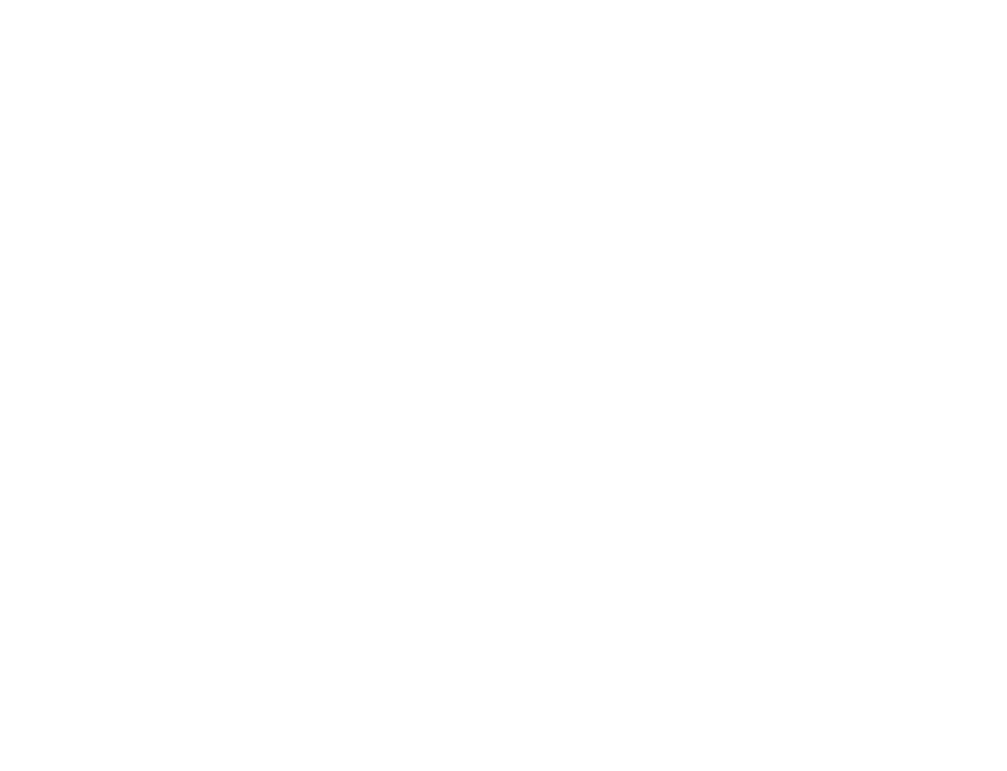
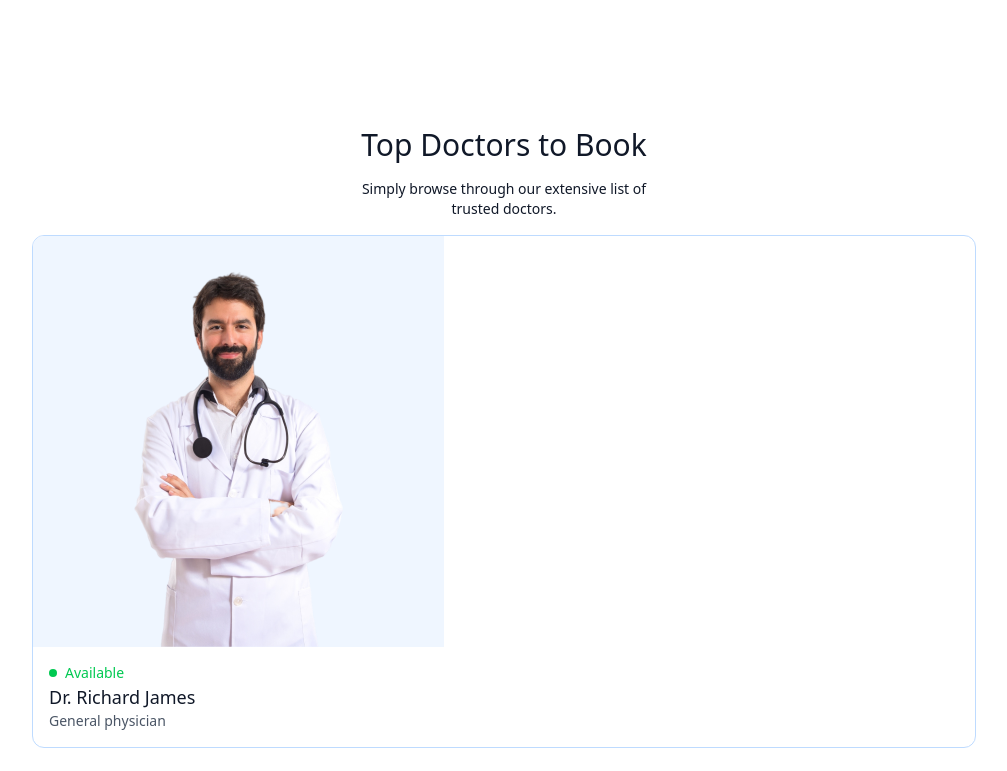
Before and after one commit to vinodverma1399/Prescripto, a React (Vite) app in the folder frontend/: page / in a window 1280 px wide. Shown: the part 1005-1776 px from the top of the page, without its empty margins (136-1143 px from the left). Before the commit the page ends 1068 px from the top, so only its background shows below. Built offline with nearby package versions, Linux system fonts and the light colour scheme.

Commit message:
Before tailwind setup

```diff
--- /dev/null
+++ b/frontend/src/components/TopDoctors.jsx
@@ -0,0 +1,32 @@
+import React from 'react'
+import { doctors } from '../assets/assets'
+
+const TopDoctors = () => {
+  return (
+    <div className='flex flex-col items-center gap-4 my-16 text-gray-900 md:mx-10'>
+        <h1 className='text-3xl font-medium'>Top Doctors to Book</h1>
+        <p className='sm:w-1/3 text-center text-sm'>Simply browse through our extensive list of trusted doctors.</p>
+        <div className='w-full grid grid-col-auto gap-4 gap-y-6 px-3 sm:px-0'>
+          {
+            doctors.slice(0,10).map((item,index)=>(
+              <div className='border border-blue-200 rounded-xl overflow-hidden cursor-pointer hover:translate-y-[-10px] transition-all duration-500' key={index}>
+                <img className='bg-blue-50' src={item.image} alt=''/>
+                  <div className='p-4'>
+                    <div className='flex items-center gap-2 text-sm text-center text-green-500'>
+                      <p className='w-2 h-2 bg-green-500 rounded-full'>
+                      </p>
+                      <p>Available</p>
+                    </div>
+                    <p className='text-gray-900 text-lg font-medium'>{item.name}</p>
+                    <p className='text-gray-600 text-sm'>{item.speciality}</p>
+                  </div>
+              </div>
+            ))
+          }
+        </div>
+        <button>more</button>
+    </div>
+  )
+}
+
+export default TopDoctors
--- a/frontend/src/pages/Home.jsx
+++ b/frontend/src/pages/Home.jsx
@@ -1,12 +1,14 @@
 import React from 'react'
 import Header from '../components/Header'
 import SpecialityMenu from '../components/SpecialityMenu'
+import TopDoctors from '../components/TopDoctors'
 
 export const Home = () => {
   return (
     <div>
       <Header/>
       <SpecialityMenu/>
+      <TopDoctors/>
     </div>
 
   )
```
